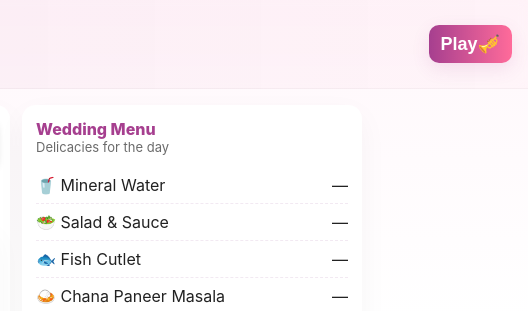
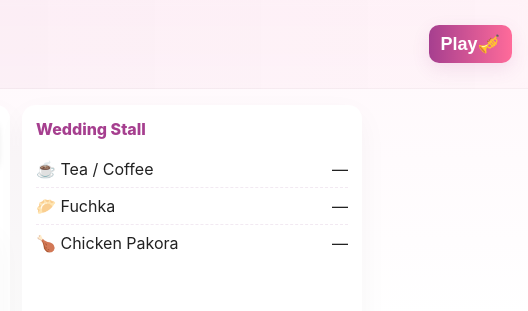
Before and after one commit to rajeshyo/mywedding, a website: page index.html in a window 1280 px wide. Shown: the top 311 px of the page, 752-1280 px from the left. Drawn offline with Linux system fonts and the light colour scheme.

Commit message:
Add files via upload
add stall

```diff
--- a/index.html
+++ b/index.html
@@ -546,6 +546,33 @@
 
             </section>
 
+
+            <aside class="card">
+                <div style="display:flex;justify-content:space-between;align-items:center">
+                    <div>
+                        <div style="font-size:16px;font-weight:800;color:var(--accent)">Wedding Stall</div>
+                        <!-- <div style="font-size:13px;color:var(--muted)">Delicacies for the day</div> -->
+                    </div>
+                </div>
+
+                <div id="menu" style="margin-top:12px">
+                    <div class="menu-item">
+                        <div class="name">☕ Tea / Coffee</div>
+                        <div class="price">—</div>
+                    </div>
+                    <div class="menu-item">
+                        <div class="name">🥟 Fuchka</div>
+                        <div class="price">—</div>
+                    </div>
+                    <div class="menu-item">
+                        <div class="name">🍗 Chicken Pakora</div>
+                        <div class="price">—</div>
+                    </div>
+
+                </div>
+
+            </aside>
+
             <aside class="card">
                 <div style="display:flex;justify-content:space-between;align-items:center">
                     <div>
```
